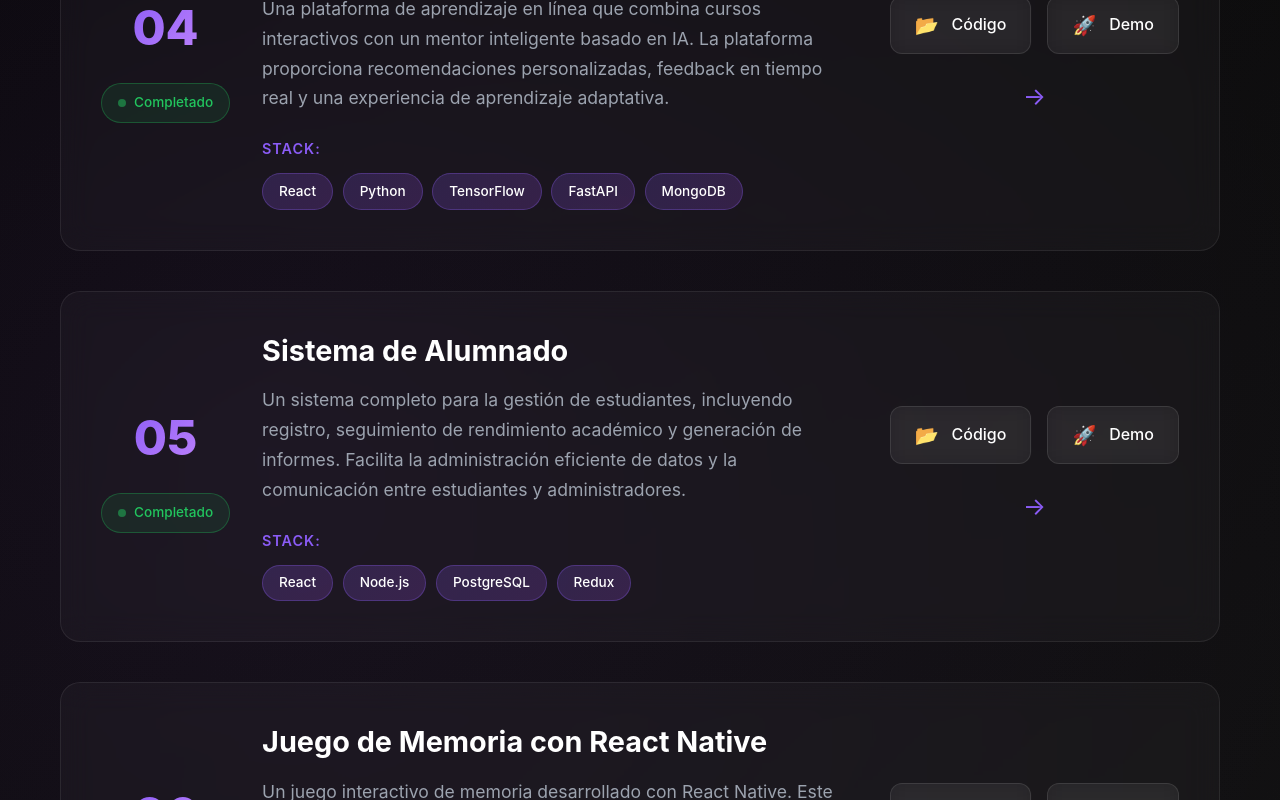
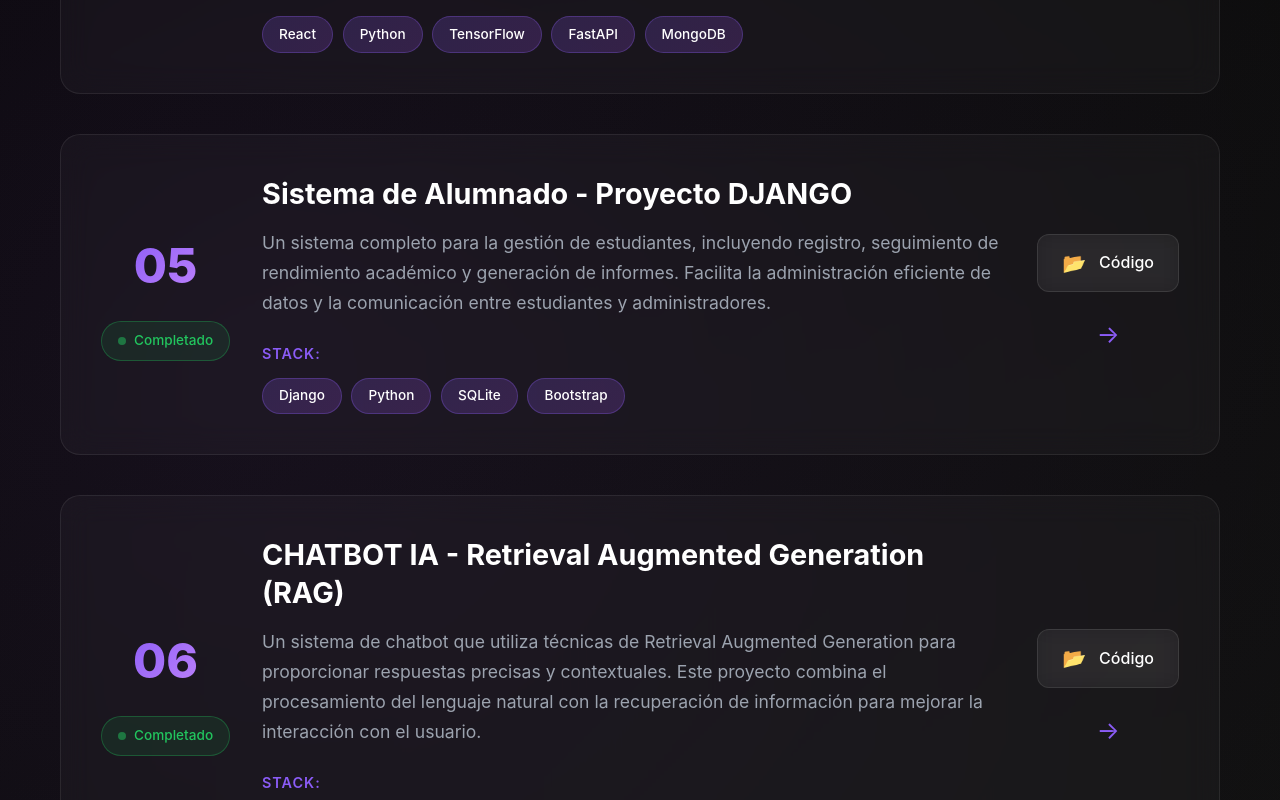
Before and after one commit to gabykap29/portfolio-personal, a React (Vite) app in the folder portfolio-Gabriel/: page / in a window 1280 px wide. Shown: the part 4340-5140 px from the top of the page. Built offline with nearby package versions, Linux system fonts and the light colour scheme.

Commit message:
fix: se corregieron algunos links de los proyectos

```diff
--- a/portfolio-Gabriel/src/components/Projects.jsx
+++ b/portfolio-Gabriel/src/components/Projects.jsx
@@ -96,18 +96,6 @@ function Projects({ projects }) {
                       <span>Código</span>
                     </a>
                   )}
-                  {project.demo && (
-                    <a
-                      href={project.demo}
-                      target="_blank"
-                      rel="noopener noreferrer"
-                      className="project-link-modern demo"
-                      aria-label={`Ver demo del proyecto ${project.title}`}
-                    >
-                      <div className="link-icon-modern" aria-hidden="true">🚀</div>
-                      <span>Demo</span>
-                    </a>
-                  )}
                 </div>
 
                 <div className="project-arrow" aria-hidden="true">
--- a/portfolio-Gabriel/src/components/Skills.jsx
+++ b/portfolio-Gabriel/src/components/Skills.jsx
@@ -87,6 +87,14 @@ function Skills() {
                 <div className="skill-icon">📊</div>
                 <span className="skill-name">Pandas</span>
               </div>
+              <div className="skill-item">
+                <div className="skill-icon">🔥</div>
+                <span className="skill-name">PyTorch</span>
+              </div>
+              <div className="skill-item">
+                <div className="skill-icon">🔗</div>
+                <span className="skill-name">N8N</span>
+              </div>
             </div>
           </div>
         </div>
--- a/portfolio-Gabriel/src/data/portfolioData.js
+++ b/portfolio-Gabriel/src/data/portfolioData.js
@@ -1,137 +1,149 @@
 export const projects = [
   {
     title: "Whisper y PHI3 Integration Project",
-    description: "Proyecto que integra Whisper para la transcripción automática de audio juntamente con el modelo de lenguaje PHI3. Incluye un servidor FastAPI para la transcripción de audio y un servidor Express.js para la integración con PHI3, junto con un frontend construido con React y Vite.",
+    description:
+      "Proyecto que integra Whisper para la transcripción automática de audio juntamente con el modelo de lenguaje PHI3. Incluye un servidor FastAPI para la transcripción de audio y un servidor Express.js para la integración con PHI3, junto con un frontend construido con React y Vite.",
     tech: ["React", "Vite", "FastAPI", "Express.js", "Whisper", "PHI3"],
-    github: "https://github.com/yourusername/whisper-phi3-integration",
-    demo: "https://whisper-phi3.example.com"
+    github: "https://github.com/gabykap29/whisper_phi3-py-js.git",
+    demo: "Por el momento no disponible",
   },
   {
     title: "Sistema de Gestión de Expedientes Judiciales",
-    description: "Un sistema integral para la gestión de expedientes judiciales que permite la administración eficiente de casos, documentos y seguimiento del estado de los expedientes. Implementado utilizando tecnologías robustas para asegurar la integridad y disponibilidad de la información.",
-    tech: ["React", "Node.js", "PostgreSQL", "Docker"],
-    github: "https://github.com/yourusername/judicial-management-system",
-    demo: "https://judicial-system.example.com"
+    description:
+      "Un sistema integral para la gestión de expedientes judiciales que permite la administración eficiente de casos, documentos y seguimiento del estado de los expedientes. Implementado utilizando tecnologías robustas para asegurar la integridad y disponibilidad de la información.",
+    tech: ["Node.js", "PostgreSQL", "Sequelize", "Express", "EJS", "Bootstrap"],
+    github: "https://github.com/gabykap29/SGE.git",
+    demo: "Por el momento no disponible",
   },
   {
     title: "Sistema de Gestión de Informes",
-    description: "Desarrollado para facilitar la creación, edición y seguimiento de informes. Incluye funcionalidades avanzadas para la colaboración y análisis de datos, optimizando la generación de informes y la visualización de resultados.",
-    tech: ["Vue.js", "Express", "MongoDB", "Chart.js"],
-    github: "https://github.com/yourusername/report-management-system",
-    demo: "https://report-system.example.com"
+    description:
+      "Desarrollado para facilitar la creación, edición y seguimiento de informes. Incluye funcionalidades avanzadas para la colaboración y análisis de datos, optimizando la generación de informes y la visualización de resultados.",
+    tech: ["NextJS", "Bootstrap", "Go", "GIN", "GORM", "POSTGRESQL"],
+    github: "https://github.com/gabykap29/SGI-GO.git",
+    demo: "Por el momento no disponible",
   },
   {
-    title: "Plataforma de Cursos con Mentor Inteligente (IA)",
-    description: "Una plataforma de aprendizaje en línea que combina cursos interactivos con un mentor inteligente basado en IA. La plataforma proporciona recomendaciones personalizadas, feedback en tiempo real y una experiencia de aprendizaje adaptativa.",
+    title: "Plataforma de Cursos con Mentor Inteligente (IA)(PRIVADO)",
+    description:
+      "Una plataforma de aprendizaje en línea que combina cursos interactivos con un mentor inteligente basado en IA. La plataforma proporciona recomendaciones personalizadas, feedback en tiempo real y una experiencia de aprendizaje adaptativa.",
     tech: ["React", "Python", "TensorFlow", "FastAPI", "MongoDB"],
-    github: "https://github.com/yourusername/ai-mentor-platform",
-    demo: "https://ai-mentor.example.com"
+    github: "https://github.com/gabykap29/ai-mentor-platform",
+    demo: "Por el momento no disponible",
   },
   {
-    title: "Sistema de Alumnado",
-    description: "Un sistema completo para la gestión de estudiantes, incluyendo registro, seguimiento de rendimiento académico y generación de informes. Facilita la administración eficiente de datos y la comunicación entre estudiantes y administradores.",
-    tech: ["React", "Node.js", "PostgreSQL", "Redux"],
-    github: "https://github.com/yourusername/student-management-system",
-    demo: "https://student-system.example.com"
+    title: "Sistema de Alumnado - Proyecto DJANGO",
+    description:
+      "Un sistema completo para la gestión de estudiantes, incluyendo registro, seguimiento de rendimiento académico y generación de informes. Facilita la administración eficiente de datos y la comunicación entre estudiantes y administradores.",
+    tech: ["Django", "Python", "SQLite", "Bootstrap"],
+    github: "https://github.com/gabykap29/ProyectoFinal-Arg-Prog",
+    demo: "Por el momento no disponible",
   },
   {
-    title: "Juego de Memoria con React Native",
-    description: "Un juego interactivo de memoria desarrollado con React Native. Este proyecto pone a prueba tus habilidades de memoria y proporciona una experiencia de usuario envolvente y atractiva.",
-    tech: ["React Native", "JavaScript", "Redux", "Expo"],
-    github: "https://github.com/yourusername/memory-game-react-native",
-    demo: "https://memory-game.example.com"
-  }
+    title: "CHATBOT IA - Retrieval Augmented Generation (RAG)",
+    description:
+      "Un sistema de chatbot que utiliza técnicas de Retrieval Augmented Generation para proporcionar respuestas precisas y contextuales. Este proyecto combina el procesamiento del lenguaje natural con la recuperación de información para mejorar la interacción con el usuario.",
+    tech: ["Python", "FastAPI", "Langchain", "Ollama", "Chromadb", "Express.js", "React"],
+    github: "https://github.com/gabykap29/proyecto_final_chatbot.git",
+    demo: "https://chatbot-rag.example.com",
+  },
 ];
 
 export const technologies = [
   {
     name: "React",
     icon: "⚛️",
-    level: 90,
-    levelText: "Avanzado"
+    level: 70,
+    levelText: "Intermedio",
   },
   {
     name: "Node.js",
     icon: "🟢",
     level: 85,
-    levelText: "Avanzado"
+    levelText: "Avanzado",
   },
   {
     name: "TypeScript",
     icon: "📘",
     level: 80,
-    levelText: "Avanzado"
+    levelText: "Avanzado",
   },
   {
     name: "Python",
     icon: "🐍",
     level: 85,
-    levelText: "Avanzado"
+    levelText: "Avanzado",
   },
   {
     name: "FastAPI",
     icon: "⚡",
     level: 80,
-    levelText: "Avanzado"
+    levelText: "Avanzado",
   },
   {
     name: "MongoDB",
     icon: "🍃",
     level: 80,
-    levelText: "Avanzado"
+    levelText: "Avanzado",
   },
   {
     name: "PostgreSQL",
     icon: "🐘",
     level: 75,
-    levelText: "Intermedio"
+    levelText: "Intermedio",
   },
   {
     name: "Docker",
     icon: "🐳",
     level: 70,
-    levelText: "Intermedio"
+    levelText: "Intermedio",
   },
   {
     name: "TensorFlow",
     icon: "🧠",
     level: 75,
-    levelText: "Intermedio-Avanzado"
+    levelText: "Intermedio-Avanzado",
   },
   {
     name: "PyTorch",
     icon: "🔥",
     level: 70,
-    levelText: "Intermedio"
+    levelText: "Intermedio",
   },
   {
     name: "Machine Learning",
     icon: "📊",
     level: 80,
-    levelText: "Avanzado"
+    levelText: "Intermedio",
   },
   {
     name: "Deep Learning",
     icon: "🧪",
     level: 75,
-    levelText: "Intermedio-Avanzado"
+    levelText: "Intermedio",
   },
   {
     name: "NLP",
     icon: "📝",
     level: 75,
-    levelText: "Intermedio-Avanzado"
+    levelText: "Intermedio",
   },
   {
     name: "Agentes de IA",
     icon: "🤖",
     level: 70,
-    levelText: "Intermedio"
+    levelText: "Intermedio",
   },
   {
     name: "React Native",
     icon: "📱",
     level: 75,
-    levelText: "Intermedio"
-  }
+    levelText: "Intermedio",
+  },
+  {
+    name: "N8N",
+    icon: "🔗",
+    level: 70,
+    levelText: "Intermedio",
+  },
 ];
```
Also changed, not shown: 1 other file (tests, documents, lock files or other folders).
